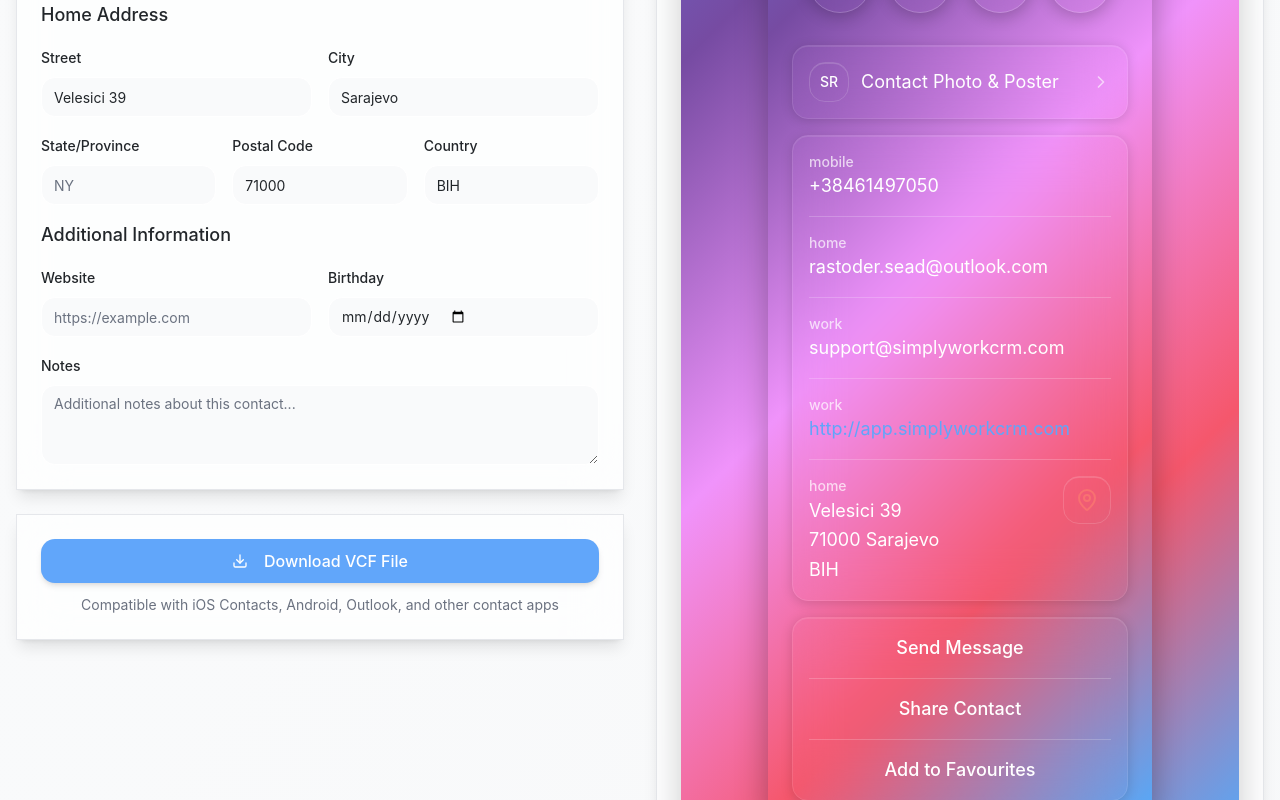
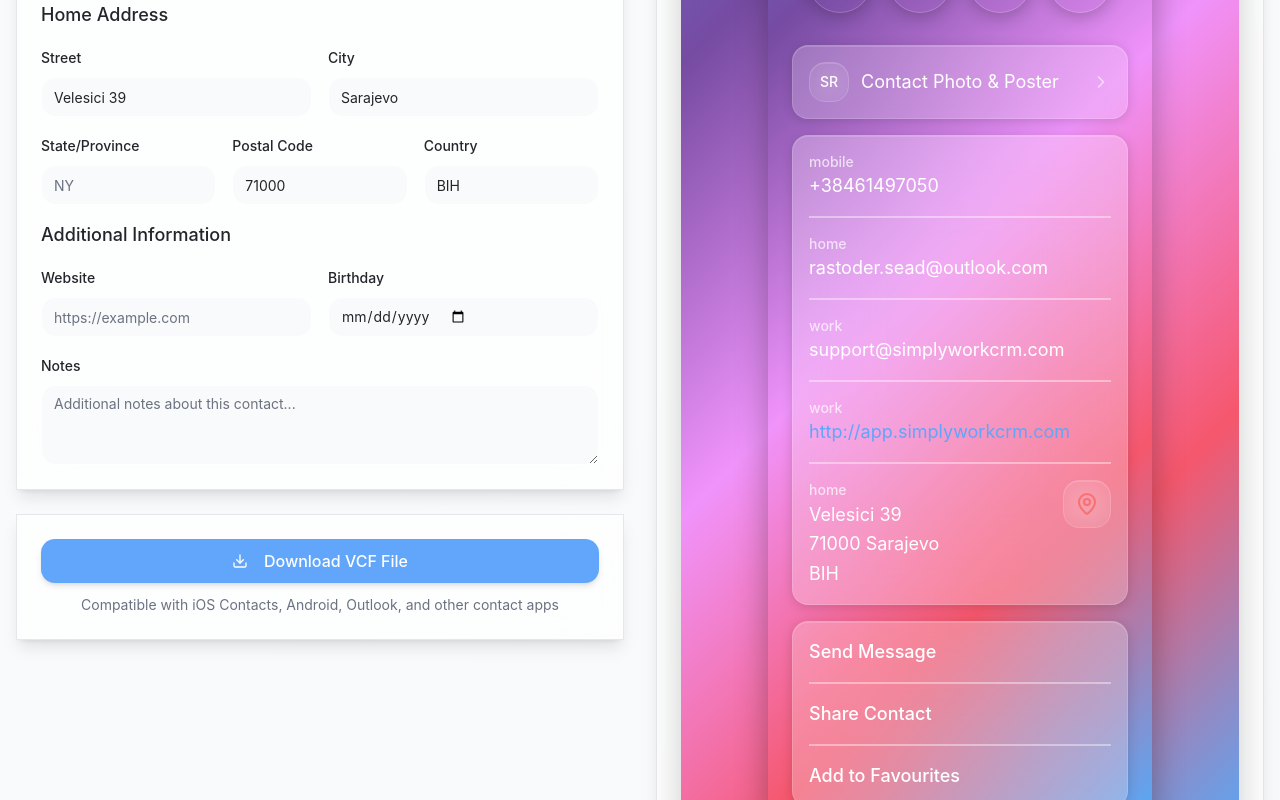
Before and after one commit to SimplyWorkCRM/swcrm-vcf-generator, a React (Vite) app: page / in a window 1280 px wide. Shown: the part 680-1480 px from the top of the page. Built offline with nearby package versions, Linux system fonts and the light colour scheme; the HTML template or start-up script is replaced by a standard one.

Commit message:
Refine iOS contact preview

```diff
--- a/src/components/IOSContactPreview.tsx
+++ b/src/components/IOSContactPreview.tsx
@@ -233,15 +233,15 @@ export const IOSContactPreview = ({ contact }: IOSContactPreviewProps) => {
 
       {/* Bottom action buttons */}
       <div className="glass-unified-section mt-4">
-        <div className="contact-row text-center">
+        <div className="contact-row text-left">
           <p className="text-white text-lg font-medium">Send Message</p>
         </div>
         <div className="contact-divider"></div>
-        <div className="contact-row text-center">
+        <div className="contact-row text-left">
           <p className="text-white text-lg font-medium">Share Contact</p>
         </div>
         <div className="contact-divider"></div>
-        <div className="contact-row text-center">
+        <div className="contact-row text-left">
           <p className="text-white text-lg font-medium">Add to Favourites</p>
         </div>
       </div>
--- a/src/index.css
+++ b/src/index.css
@@ -187,20 +187,18 @@ All colors MUST be HSL.
   }
 
   .glass-section {
-    @apply rounded-2xl p-4 backdrop-blur-xl border border-white/10;
-    background: rgba(0, 0, 0, 0.1), rgba(255, 255, 255, 0.1);
-    background-blend-mode: overlay;
+    @apply rounded-2xl p-4 backdrop-blur-2xl border border-white/15;
+    background: rgba(255, 255, 255, 0.2);
     box-shadow:
-      inset 0 1px 0 rgba(255, 255, 255, 0.1),
+      inset 0 1px 0 rgba(255, 255, 255, 0.15),
       0 2px 12px rgba(0, 0, 0, 0.15);
   }
 
   .glass-unified-section {
-    @apply rounded-2xl backdrop-blur-xl border border-white/10;
-    background: rgba(0, 0, 0, 0.15), rgba(255, 255, 255, 0.15);
-    background-blend-mode: overlay;
+    @apply rounded-2xl backdrop-blur-2xl border border-white/15;
+    background: rgba(255, 255, 255, 0.25);
     box-shadow:
-      inset 0 1px 0 rgba(255, 255, 255, 0.1),
+      inset 0 1px 0 rgba(255, 255, 255, 0.15),
       0 2px 12px rgba(0, 0, 0, 0.15);
   }
 
@@ -209,7 +207,7 @@ All colors MUST be HSL.
   }
 
   .contact-divider {
-    @apply h-px bg-white/20 mx-4;
+    @apply h-0.5 bg-white/40 mx-4;
   }
 
   .ios-preview-container {
```
